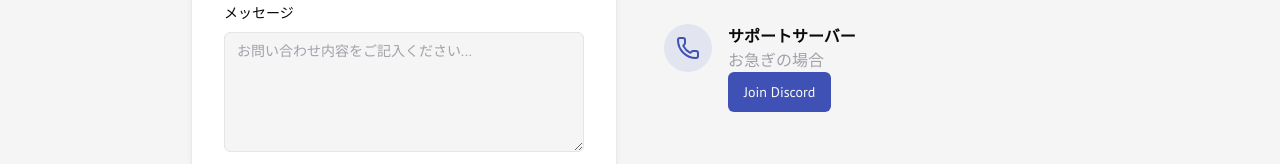
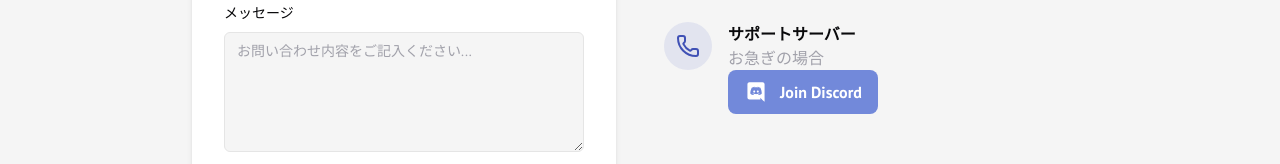
Before and after one commit to snakewolflab/snakewolf-website, a Next.js app: page /contact in a window 1280 px wide. Shown: the part 549-713 px from the top of the page. Built offline with nearby package versions, Linux system fonts and the light colour scheme; no server answers.

Commit message:
Join Discordボタンのスタイルを
<!-- IGNORE - just for the live preview --> <div

```diff
--- a/src/app/contact/page.tsx
+++ b/src/app/contact/page.tsx
@@ -4,8 +4,15 @@
 import type { Metadata } from 'next';
 import { ContactForm } from './_components/contact-form';
 import { Mail, Phone } from 'lucide-react';
-import { Button } from '@/components/ui/button';
 import Link from 'next/link';
+
+const DiscordIcon = (props: React.SVGProps<SVGSVGElement>) => (
+    <svg id="Layer_1" xmlns="http://www.w3.org/2000/svg" viewBox="0 0 245 240" {...props}>
+        <path fill="currentColor" d="M104.4 103.9c-5.7 0-10.2 5-10.2 11.1s4.6 11.1 10.2 11.1c5.7 0 10.2-5 10.2-11.1.1-6.1-4.5-11.1-10.2-11.1zM140.9 103.9c-5.7 0-10.2 5-10.2 11.1s4.6 11.1 10.2 11.1c5.7 0 10.2-5 10.2-11.1s-4.5-11.1-10.2-11.1z" />
+        <path fill="currentColor" d="M189.5 20h-134C44.2 20 35 29.2 35 40.6v135.2c0 11.4 9.2 20.6 20.5 20.6h113.4l-5.3-18.5 12.8 11.9 12.1 11.2 21.5 19V40.6c0-11.4-9.2-20.6-20.5-20.6zm-38.6 130.6s-3.6-4.3-6.6-8.1c13.1-3.7 18.1-11.9 18.1-11.9-4.1 2.7-8 4.6-11.5 5.9-5 2.1-9.8 3.5-14.5 4.3-9.6 1.8-18.4 1.3-25.9-.1-5.7-1.1-10.6-2.7-14.7-4.3-2.3-.9-4.8-2-7.3-3.4-.3-.2-.6-.3-.9-.5-.2-.1-.3-.2-.4-.3-1.8-1-2.8-1.7-2.8-1.7s4.8 8 17.5 11.8c-3 3.8-6.7 8.3-6.7 8.3-22.1-.7-30.5-15.2-30.5-15.2 0-32.2 14.4-58.3 14.4-58.3 14.4-10.8 28.1-10.5 28.1-10.5l1 1.2c-18 5.2-26.3 13.1-26.3 13.1s2.2-1.2 5.9-2.9c10.7-4.7 19.2-6 22.7-6.3.6-.1 1.1-.2 1.7-.2 6.1-.8 13-1 20.2-.2 9.5 1.1 19.7 3.9 30.1 9.6 0 0-7.9-7.5-24.9-12.7l1.4-1.6s13.7-.3 28.1 10.5c0 0 14.4 26.1 14.4 58.3 0 0-8.5 14.5-30.6 15.2z" />
+    </svg>
+);
+
 
 // export const metadata: Metadata = {
 //   title: 'お問い合わせ',
@@ -46,9 +53,15 @@ export default function ContactPage() {
                 <div>
                     <h4 className="font-bold">サポートサーバー</h4>
                     <p className="text-muted-foreground">お急ぎの場合</p>
-                    <Button asChild>
-                        <Link href="https://discord.gg/CEYmfyQQ2y" target="_blank" rel="noopener noreferrer">Join Discord</Link>
-                    </Button>
+                    <Link
+                      href="https://discord.gg/CEYmfyQQ2y"
+                      target="_blank"
+                      rel="noopener noreferrer"
+                      className="inline-flex items-center text-white font-bold rounded-lg px-4 py-2.5 bg-[#7289da] hover:bg-[#6a7fc9] transition-colors no-underline"
+                    >
+                      <DiscordIcon className="w-6 h-6 mr-3" />
+                      <span>Join Discord</span>
+                    </Link>
                 </div>
             </div>
         </div>
```
